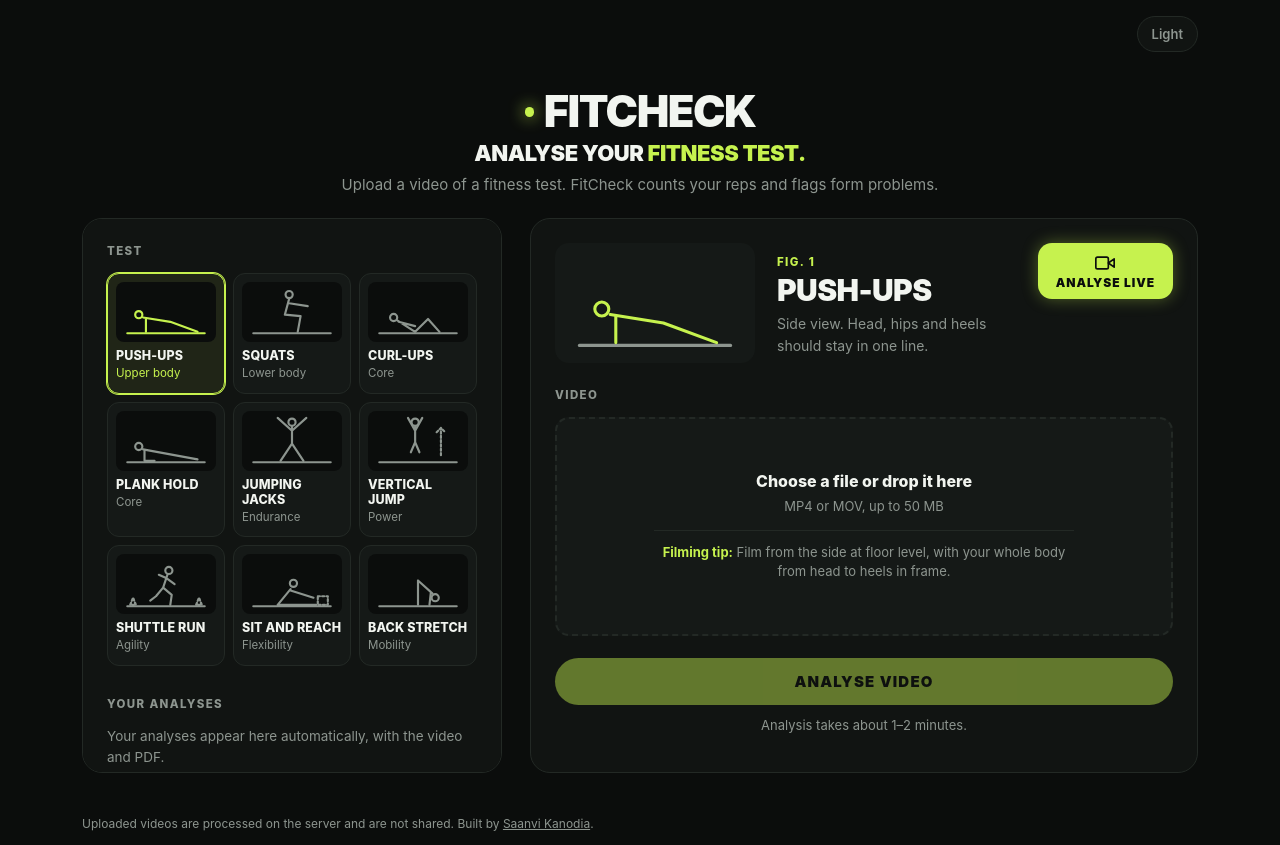
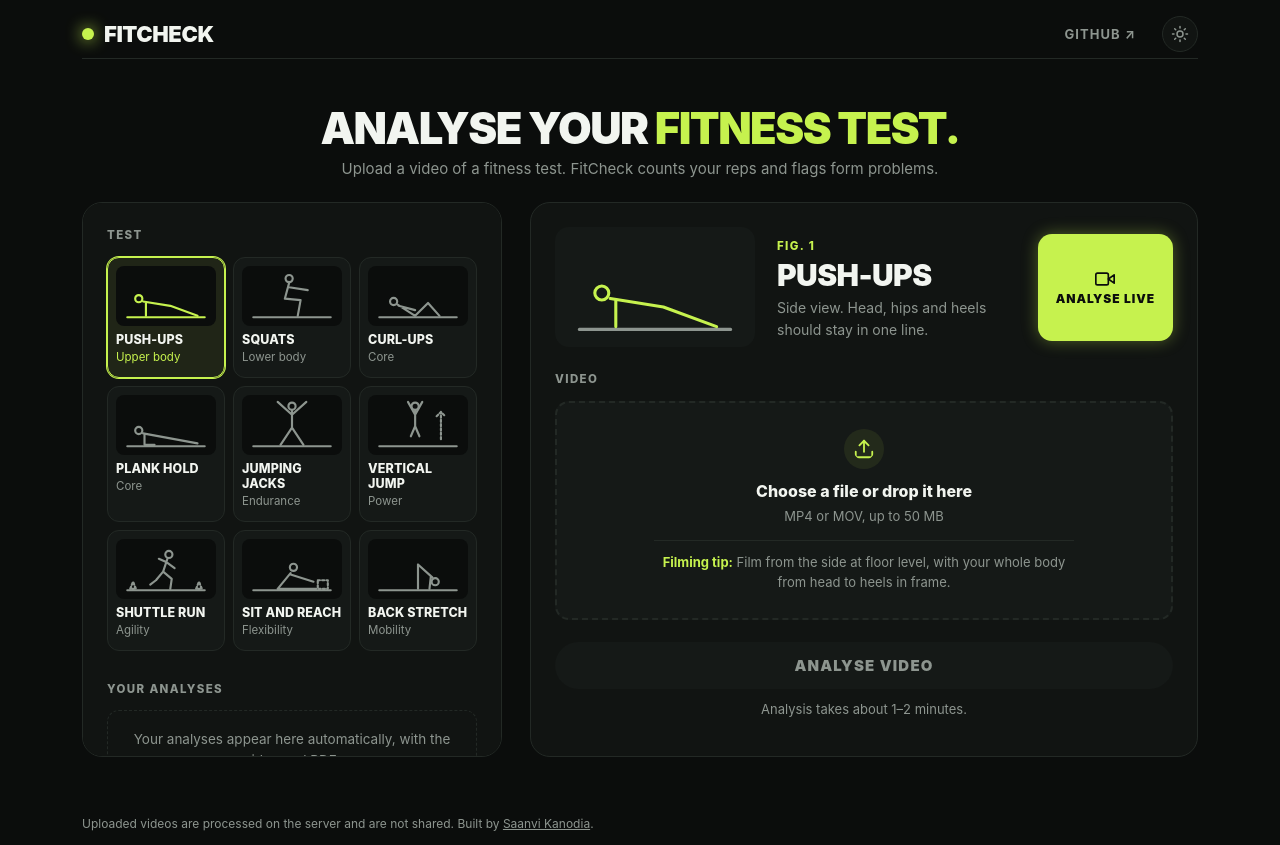
Before and after one commit to saanvi-kanodia/FitCheck, a Flask app: page / in a window 1280 px wide. Run offline with Flask 3, Linux system fonts and the light colour scheme.

Commit message:
Add top nav, theme icon, polish empty states
- Top nav with FitCheck brand, GitHub link and sun/moon theme toggle
- Drop duplicate wordmark; headline is now the main heading
- Live button: dark-theme lime in both themes, stretches to caption height
- Neutral disabled state for Analyse video, upload icon, dashed empty state for saved analyses

Co-Authored-By: Claude Opus 5.5 <noreply@anthropic.com>

```diff
--- a/webapp/templates/index.html
+++ b/webapp/templates/index.html
@@ -28,17 +28,24 @@
   .wrap { max-width: 1180px; margin: 0 auto; padding: 0 32px; }
   button, input { font: inherit; color: inherit; }
 
-  header { display: flex; justify-content: space-between; align-items: center; padding: 22px 0; }
+  header { display: flex; justify-content: space-between; align-items: center; padding: 22px 0; border-bottom: 1px solid var(--line); }
+  .nav-brand { font-size: 18px; color: var(--ink); text-decoration: none; }
+  .nav-brand::before { width: 9px; height: 9px; }
+  .topnav { display: flex; align-items: center; gap: 26px; }
+  .topnav a { color: var(--muted); text-decoration: none; font-size: 13px; font-weight: 700; letter-spacing: .08em; text-transform: uppercase; }
+  .topnav a:hover { color: var(--ink); }
   .wordmark { font: 900 22px/1 var(--display); letter-spacing: -.02em; text-transform: uppercase; display: flex; align-items: center; gap: 10px; }
   .wordmark::before { content: ""; width: 12px; height: 12px; border-radius: 50%; background: var(--accent); box-shadow: 0 0 16px var(--accent); }
   .theme-btn { background: var(--card); border: 1px solid var(--line); border-radius: 999px; padding: 7px 14px; font-size: 13px;
                font-weight: 600; color: var(--muted); cursor: pointer; }
+  .theme-btn { display: grid; place-items: center; width: 36px; height: 36px; padding: 0; }
+  .theme-btn svg { width: 18px; height: 18px; }
   .theme-btn:hover { color: var(--ink); border-color: var(--muted); }
 
   .intro { padding: 36px 0 40px; max-width: 760px; }
   .intro h1 { overflow-wrap: break-word; font: 900 clamp(30px, 8vw, 68px)/.95 var(--display); margin: 0 0 18px; letter-spacing: -.035em; text-transform: uppercase; }
   .intro { text-align: center; margin-left: auto; margin-right: auto; }
-  .intro .wordmark { gap: .22em; justify-content: center; }
+  .intro h1 em { font-style: normal; color: var(--accent-text); }
   .intro p { margin-left: auto; margin-right: auto; }
   .intro .wordmark::before { width: .22em; height: .22em; flex: none; }
   .tagline { margin: 0 0 12px; font: 900 22px/1.1 var(--display); letter-spacing: -.02em; text-transform: uppercase; }
@@ -75,6 +82,9 @@
   .drop:hover, .drop.over { border-color: var(--accent); background: var(--tint); }
   .drop.has { border-style: solid; border-color: var(--accent); }
   .drop input { display: none; }
+  .drop .up-ico { display: block; width: 40px; height: 40px; margin: 0 auto 12px; padding: 9px; border-radius: 50%;
+    background: var(--tint); color: var(--accent-text); }
+  .drop:hover .up-ico { background: var(--accent); color: var(--accent-ink); }
   .drop strong { display: block; font: 800 16px/1.3 var(--display); word-break: break-all; margin-bottom: 4px; }
   .drop small { color: var(--muted); font-size: 13px; }
   .drop .film { display: block; max-width: 420px; margin: 14px auto 0; padding-top: 12px; border-top: 1px solid var(--line); color: var(--muted); font-size: 13px; line-height: 1.5; }
@@ -89,12 +99,14 @@
          color: var(--accent-ink); font: 900 15px/1 var(--display); letter-spacing: .08em; text-transform: uppercase; cursor: pointer;
          transition: transform .12s, box-shadow .2s; }
   .btn:hover:not(:disabled) { transform: translateY(-1px); box-shadow: 0 8px 28px rgba(198, 242, 78, .3); }
-  .btn:disabled { opacity: .45; cursor: default; }
+  /* Waiting for a file: neutral, not a faded accent that looks broken */
+  .btn:disabled { background: var(--plate); color: var(--muted); cursor: default; box-shadow: none; }
   .btn-live { width: auto; min-width: 0; margin: 12px auto 0; display: flex; flex-direction: column; align-items: center; justify-content: center; gap: 4px;
-    padding: 10px 28px; border-radius: 18px; background: var(--accent); color: var(--accent-ink); border: 0; box-shadow: 0 0 16px rgba(198, 242, 78, .35); }
+    padding: 10px 28px; border-radius: 18px; background: #c6f24e; color: #0b0d0c; border: 0; box-shadow: 0 0 16px rgba(198, 242, 78, .35); }  /* dark-theme lime in both themes */
   .btn-live svg { width: 26px; height: 26px; }
   .btn-live small { font-size: 11px; font-weight: 600; letter-spacing: .04em; text-transform: none; opacity: .7; }
   .btn-live:hover:not(:disabled) { filter: brightness(1.06); box-shadow: 0 8px 28px rgba(198, 242, 78, .45); }
+
   .live-note { margin-top: 8px; font-size: 13px; color: var(--muted); text-align: center; }
   .note { margin-top: 10px; font-size: 13px; color: var(--muted); text-align: center; }
   .link { background: none; border: 0; padding: 0; font: inherit; color: var(--accent-text, var(--accent)); text-decoration: underline; cursor: pointer; }
@@ -103,8 +115,10 @@
 
   /* Right column */
   .stage { min-width: 0; }
-  figure { margin: 0 0 24px; display: grid; grid-template-columns: 200px minmax(0, 1fr) auto; gap: 22px; align-items: center; }
-  figure .btn-live { align-self: start; margin: 0; padding: 10px 18px; font-size: 12px; border-radius: 14px; white-space: nowrap; }
+  figure { margin: 0 0 24px; display: grid; grid-template-columns: 200px minmax(0, 1fr); gap: 22px; align-items: center; }
+  /* Caption and live button share a row; the button stretches to the caption's height. */
+  .cap-row { display: grid; grid-template-columns: minmax(0, 1fr) auto; gap: 22px; align-items: stretch; }
+  figure .btn-live { align-self: stretch; margin: 0; padding: 10px 18px; font-size: 12px; border-radius: 14px; white-space: nowrap; }
   figure .btn-live svg { width: 20px; height: 20px; }
   figure .btn-live small { display: none; }
   .plate { background: var(--plate); border-radius: var(--r); aspect-ratio: 5/3; display: grid; place-items: center; }
@@ -195,7 +209,8 @@
   .saved .del { background: none; border: 0; color: var(--muted); font-size: 12px; font-weight: 700; padding: 6px 10px; cursor: pointer; border-radius: 8px; }
   .saved .del:hover { color: var(--err); }
   .saved .del.confirm { color: var(--err); }
-  .saved-empty { margin: 0; color: var(--muted); font-size: 13.5px; }
+  .saved-empty { margin: 0; padding: 18px 16px; border: 1px dashed var(--line); border-radius: 12px; text-align: center;
+    color: var(--muted); font-size: 13.5px; line-height: 1.5; }
   .ghost { padding: 11px 18px; border-radius: 999px; border: 1px solid var(--line); background: none; font-size: 13px;
            font-weight: 700; text-decoration: none; color: var(--ink); cursor: pointer; }
   .ghost:hover { border-color: var(--ink); }
@@ -246,6 +261,9 @@
   @media (max-width: 560px) {
     .wrap { padding: 0 14px; }
     header { padding: 14px 0; }
+    .topnav { gap: 14px; }
+    .topnav a { font-size: 11px; letter-spacing: .04em; }
+    .nav-brand { font-size: 15px; }
     .intro { padding: 18px 0 24px; }
     .intro p { font-size: 15px; }
     .picker, .stage { padding: 16px; border-radius: 16px; }
@@ -254,7 +272,8 @@
     .tests b { font-size: 11px; }
     .tests small { display: none; }
     figure { grid-template-columns: 120px 1fr; gap: 14px; }
-    figure .btn-live { grid-column: 1 / -1; justify-self: stretch; }
+    .cap-row { grid-template-columns: 1fr; gap: 12px; }
+    figure .btn-live { justify-self: stretch; padding: 12px; }
     figcaption h3, .stage-head h2 { font-size: 22px; }
     .media { aspect-ratio: 4/3; }
     .r-card b { font-size: clamp(24px, 7vw, 36px); }
@@ -289,13 +308,15 @@
 <body>
 <div class="wrap">
   <header>
-    <span></span>
-    <button class="theme-btn" id="themeBtn" type="button">Dark</button>
+    <a class="wordmark nav-brand" href="/">FitCheck</a>
+    <nav class="topnav" aria-label="Main">
+      <a href="https://github.com/saanvi-kanodia/FitCheck" target="_blank" rel="noopener">GitHub &#8599;</a>
+      <button class="theme-btn" id="themeBtn" type="button" aria-label="Switch theme"></button>
+    </nav>
   </header>
 
   <section class="intro">
-    <h1 class="wordmark">FitCheck</h1>
-    <h2 class="tagline">Analyse your <em>fitness test.</em></h2>
+    <h1>Analyse your <em>fitness test.</em></h1>
     <p>Upload a video of a fitness test. FitCheck counts your reps and flags form problems.</p>
   </section>
 
@@ -328,6 +349,7 @@
       <div id="empty">
       <figure>
         <div class="plate" id="illus" aria-hidden="true"></div>
+        <div class="cap-row">
         <figcaption>
           <span class="fig" id="figNo">Fig. 1</span>
           <h3 id="emptyTitle"></h3>
@@ -336,12 +358,14 @@
         <button class="btn btn-live" id="liveBtn" type="button">
           <svg viewBox="0 0 24 24" fill="none" stroke="currentColor" stroke-width="2" stroke-linecap="round" stroke-linejoin="round" aria-hidden="true"><path d="M23 7l-7 5 7 5V7z"/><rect x="1" y="5" width="15" height="14" rx="2"/></svg>
           <span>Analyse live</span><small id="liveBtnText"></small></button>
+        </div>
       </figure>
       <div class="upload">
       <div class="group">
         <p class="label"><span>Video</span></p>
         <label class="drop" id="drop">
           <input type="file" name="video" accept="video/*" id="file">
+          <svg class="up-ico" viewBox="0 0 24 24" fill="none" stroke="currentColor" stroke-width="2" stroke-linecap="round" stroke-linejoin="round" aria-hidden="true"><path d="M21 15v4a2 2 0 0 1-2 2H5a2 2 0 0 1-2-2v-4"/><path d="M17 8l-5-5-5 5"/><path d="M12 3v12"/></svg>
           <strong id="dropText">Choose a file or drop it here</strong>
           <small id="dropHint">MP4 or MOV, up to {{ max_mb }} MB</small>
           <span class="film" id="filmTip"></span>
@@ -418,7 +442,13 @@ const $ = id => document.getElementById(id);
 const form = $('form'), file = $('file'), drop = $('drop');
 const root = document.documentElement;
 const isDark = () => root.dataset.theme !== 'light';
-const syncThemeLabel = () => { $('themeBtn').textContent = isDark() ? 'Light' : 'Dark'; };
+// Icon shows the theme you'd switch to: a sun in dark mode, a moon in light mode.
+const SUN = '<svg viewBox="0 0 24 24" fill="none" stroke="currentColor" stroke-width="2" stroke-linecap="round" aria-hidden="true"><circle cx="12" cy="12" r="4"/><path d="M12 2v2M12 20v2M4.9 4.9l1.4 1.4M17.7 17.7l1.4 1.4M2 12h2M20 12h2M4.9 19.1l1.4-1.4M17.7 6.3l1.4-1.4"/></svg>';
+const MOON = '<svg viewBox="0 0 24 24" fill="none" stroke="currentColor" stroke-width="2" stroke-linecap="round" stroke-linejoin="round" aria-hidden="true"><path d="M21 12.8A9 9 0 1 1 11.2 3a7 7 0 0 0 9.8 9.8z"/></svg>';
+const syncThemeLabel = () => {
+  const b = $('themeBtn'); b.innerHTML = isDark() ? SUN : MOON;
+  b.setAttribute('aria-label', isDark() ? 'Switch to light mode' : 'Switch to dark mode'); b.title = b.getAttribute('aria-label');
+};
 $('themeBtn').addEventListener('click', () => {
   root.dataset.theme = isDark() ? 'light' : 'dark';
   localStorage.setItem('theme', root.dataset.theme);
```
